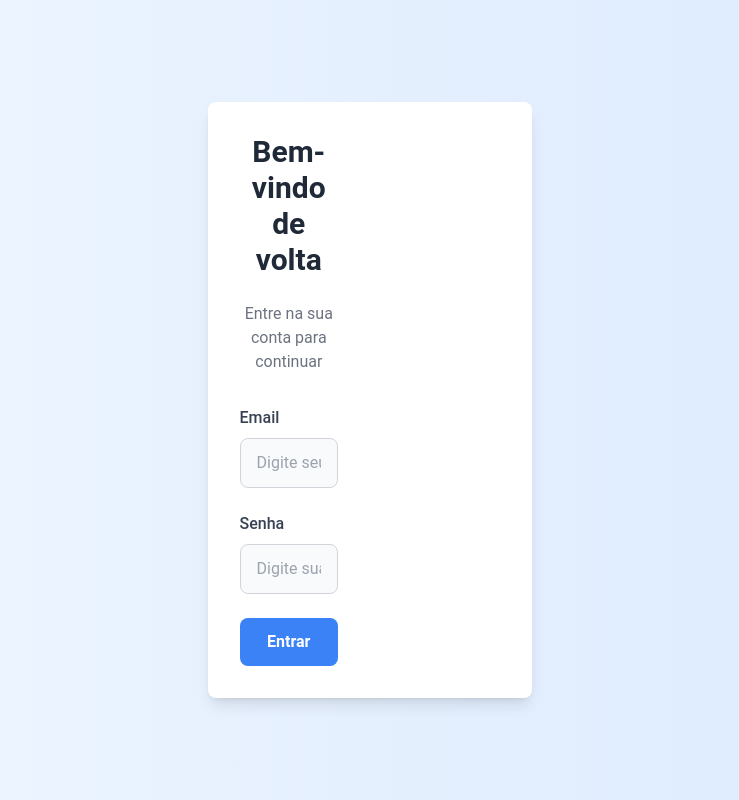
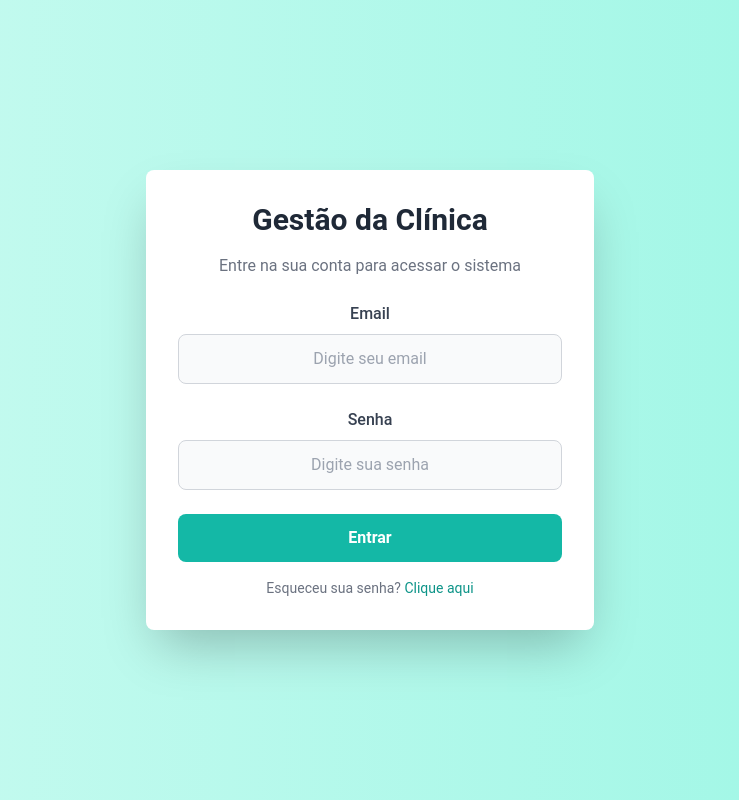
Before and after one commit to softexrecifepe/PI-MASCOTS-TURMA-07-EQUIPE-03, a Next.js app: page /Login in a window 1280 px wide. Shown: the whole page, without its empty margins (270-1009 px from the left). Built offline with nearby package versions, Linux system fonts and the light colour scheme.

Commit message:
feat: estiliza tela de login com frame motion

```diff
--- a/src/app/Login/page.tsx
+++ b/src/app/Login/page.tsx
@@ -1,70 +1,114 @@
-// app/login/page.tsx
 "use client";
 
-import React, { useState } from 'react';
+import React, { useState } from "react";
+import { motion } from "framer-motion";
 
 const Login: React.FC = () => {
-  const [email, setEmail] = useState<string>('');
-  const [password, setPassword] = useState<string>('');
-  const [errorMessage, setErrorMessage] = useState<string>('');
+  const [email, setEmail] = useState<string>("");
+  const [password, setPassword] = useState<string>("");
+  const [errorMessage, setErrorMessage] = useState<string>("");
 
   const handleSubmit = (e: React.FormEvent) => {
     e.preventDefault();
-    if (email === '' || password === '') {
-      setErrorMessage('Por favor, preencha todos os campos.');
+    if (email === "" || password === "") {
+      setErrorMessage("Por favor, preencha todos os campos.");
       return;
     }
-    // Simula a autenticação
-    console.log('Formulário enviado', { email, password });
-    setErrorMessage('');
-    // Aqui você pode redirecionar para a página de gerenciamento após login bem-sucedido
-    window.location.href = '/management'; // Exemplo de redirecionamento
+    console.log("Formulário enviado", { email, password });
+    setErrorMessage("");
+    window.location.href = "/management";
   };
 
   return (
-    <div className="flex items-center justify-center min-h-screen bg-gradient-to-r from-blue-50 to-blue-100">
-      <div className="bg-white shadow-lg rounded-lg flex overflow-hidden max-w-4xl">
-        <div className="w-full md:w-1/2 p-8">
-          <h2 className="text-3xl font-bold text-gray-800 mb-6 text-center">Bem-vindo de volta</h2>
-          <p className="text-gray-500 mb-8 text-center">Entre na sua conta para continuar</p>
-
+    <div className="flex items-center justify-center min-h-screen bg-gradient-to-r from-teal-100 to-teal-200">
+      <motion.div
+        initial={{ opacity: 0, scale: 0.8 }}
+        animate={{ opacity: 1, scale: 1 }}
+        transition={{ duration: 0.8, ease: "easeInOut" }}
+        className="bg-white shadow-2xl rounded-lg max-w-md w-full p-8"
+      >
+        <motion.h2
+          initial={{ opacity: 0, y: -30 }}
+          animate={{ opacity: 1, y: 0 }}
+          transition={{ duration: 0.6, ease: "easeOut", delay: 0.2 }}
+          className="text-3xl font-bold text-gray-800 mb-4 text-center"
+        >
+          Gestão da Clínica
+        </motion.h2>
+        <motion.p
+          initial={{ opacity: 0, y: -20 }}
+          animate={{ opacity: 1, y: 0 }}
+          transition={{ duration: 0.6, ease: "easeOut", delay: 0.3 }}
+          className="text-gray-500 mb-6 text-center"
+        >
+          Entre na sua conta para acessar o sistema
+        </motion.p>
         <form onSubmit={handleSubmit} className="space-y-6">
-            <div>
-              <label htmlFor="email" className="block text-left font-medium text-gray-700">Email</label>
+          <motion.div
+            initial={{ opacity: 0, x: -50 }}
+            animate={{ opacity: 1, x: 0 }}
+            transition={{ duration: 0.6, ease: "easeOut", delay: 0.4 }}
+          >
+            <label
+              htmlFor="email"
+              className="block font-medium text-gray-700 text-center"
+            >
+              Email
+            </label>
             <input
               type="email"
               id="email"
               value={email}
               onChange={(e) => setEmail(e.target.value)}
               placeholder="Digite seu email"
-                className="w-full mt-2 px-4 py-3 bg-gray-50 border border-gray-300 rounded-lg focus:ring-2 focus:ring-blue-500 focus:outline-none transition duration-300"
+              className="w-full mt-2 px-4 py-3 bg-gray-50 border border-gray-300 rounded-lg text-center focus:ring-2 focus:ring-teal-500 focus:outline-none transition duration-300"
             />
-            </div>
-            <div>
-              <label htmlFor="password" className="block text-left font-medium text-gray-700">Senha</label>
+          </motion.div>
+          <motion.div
+            initial={{ opacity: 0, x: 50 }}
+            animate={{ opacity: 1, x: 0 }}
+            transition={{ duration: 0.6, ease: "easeOut", delay: 0.5 }}
+          >
+            <label
+              htmlFor="password"
+              className="block font-medium text-gray-700 text-center"
+            >
+              Senha
+            </label>
             <input
               type="password"
               id="password"
               value={password}
               onChange={(e) => setPassword(e.target.value)}
               placeholder="Digite sua senha"
-                className="w-full mt-2 px-4 py-3 bg-gray-50 border border-gray-300 rounded-lg focus:ring-2 focus:ring-blue-500 focus:outline-none transition duration-300"
+              className="w-full mt-2 px-4 py-3 bg-gray-50 border border-gray-300 rounded-lg text-center focus:ring-2 focus:ring-teal-500 focus:outline-none transition duration-300"
             />
-            </div>
-
+          </motion.div>
           {errorMessage && (
-              <p className="text-red-500 text-sm text-left">{errorMessage}</p>
+            <p className="text-red-500 text-sm text-center">{errorMessage}</p>
           )}
-
-            <button
+          <motion.button
+            initial={{ opacity: 0, scale: 0.8 }}
+            animate={{ opacity: 1, scale: 1 }}
+            transition={{ duration: 0.6, ease: "easeOut", delay: 0.6 }}
             type="submit"
-              className="w-full py-3 bg-blue-500 text-white font-semibold rounded-lg hover:bg-blue-600 focus:outline-none focus:ring-2 focus:ring-blue-500 transition duration-300"
+            className="w-full py-3 bg-teal-500 text-white font-semibold rounded-lg hover:bg-teal-600 focus:outline-none focus:ring-2 focus:ring-teal-500 transition duration-300"
           >
             Entrar
-            </button>
+          </motion.button>
         </form>
-        </div>
-      </div>
+        <motion.p
+          initial={{ opacity: 0, y: 30 }}
+          animate={{ opacity: 1, y: 0 }}
+          transition={{ duration: 0.6, ease: "easeOut", delay: 0.7 }}
+          className="text-sm text-gray-500 text-center mt-4"
+        >
+          Esqueceu sua senha?{" "}
+          <a href="/forgot-password" className="text-teal-600 hover:underline">
+            Clique aqui
+          </a>
+        </motion.p>
+      </motion.div>
     </div>
   );
 };
--- a/src/app/components/LandingPage/Footer/FooterLinks.tsx
+++ b/src/app/components/LandingPage/Footer/FooterLinks.tsx
@@ -16,7 +16,7 @@ const FooterLinks: React.FC = () => {
           </li>
         ))}
         <li className="mt-1 transition-colors duration-200 hover:text-blue-600">
-          <Link href="../../management" className="hover:underline">Gerenciamento</Link>
+          <Link href="../../Login" className="hover:underline">Gerenciamento</Link>
         </li>
       </ul>
     </div>
```
Lines whose indentation alone changed are shown as unchanged.
